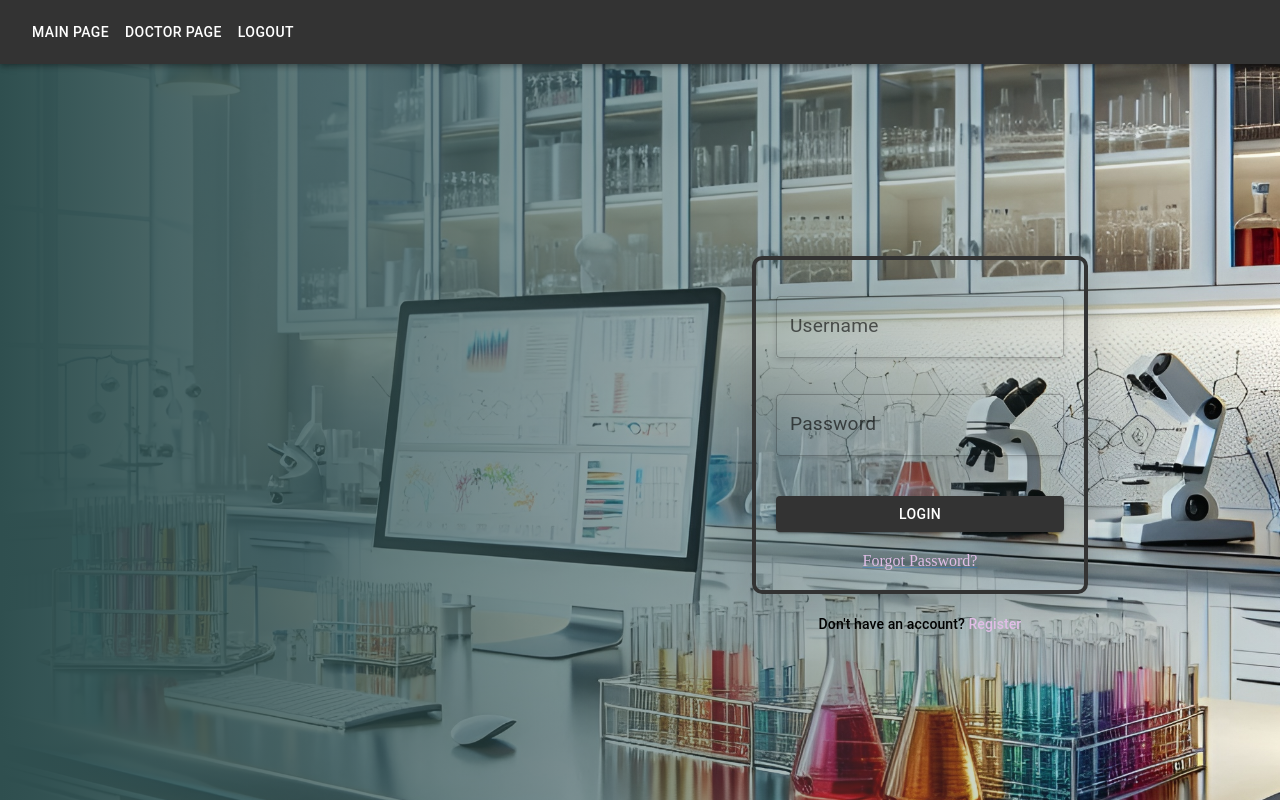
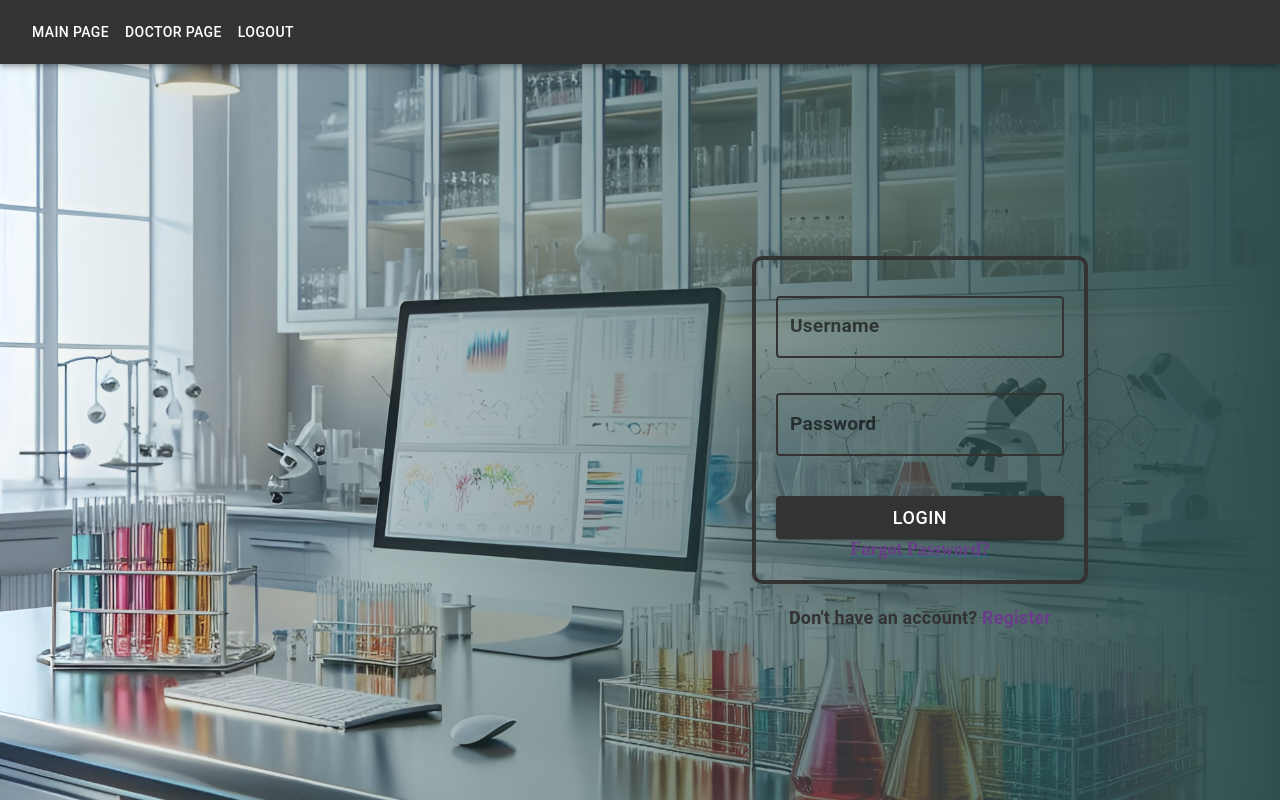
Before and after one commit to JStepnicki/Onco-Marker, a React (Vite) app in the folder frontend/: page / in a window 1280 px wide. Built offline with nearby package versions, Linux system fonts and the light colour scheme.

Commit message:
feat: main page css finished

```diff
--- a/frontend/src/App.css
+++ b/frontend/src/App.css
@@ -10,8 +10,8 @@
   position: absolute;
   width: 100%;
   height: 100%;
-  background-image: linear-gradient(to right, #2F4F4F, rgba(47, 79, 79, 0)), url('./assets/new.jpg'); /* Dodaj gradient i obraz jako tło */
-  background-size: cover; /* Zmień na contain dla zdjęcia, aby całe zdjęcie było widoczne */
-  background-position: center; /* Wyśrodkuj zdjęcie */
-  background-repeat: no-repeat; /* Dodaj to, aby zdjęcie nie powtarzało się */
+  background-image: linear-gradient(to left, #2F4F4F, rgba(47, 79, 79, 0)), url('./assets/new.jpg');
+  background-size: cover;
+  background-position: center;
+  background-repeat: no-repeat;
 }
--- a/frontend/src/components/Auth/Login.css
+++ b/frontend/src/components/Auth/Login.css
@@ -1,18 +1,25 @@
+
 .login-form {
-  display: flex;
-  flex-direction: column;
-  align-items: center;
-  justify-content: center;
   max-width: 400px;
   margin: 0 auto;
   padding: 20px;
+  border: 4px solid #333;
+  border-radius: 10px;
+  background-color: transparent;
+  box-shadow: 0px 11px 35px 2px rgba(0, 0, 0, 0.14);
+  transition: box-shadow 0.3s ease;
+}
 
+
+.login-form .MuiButton-root {
+  margin-top: 20px;
+  background-color: #333;
+  color: #FFFFFF;
+  font-size: 18px;
 }
 
 .login-form .MuiTextField-root {
   margin-bottom: 20px;
-  width: 100%;
-  box-shadow: 0 2px 5px rgba(0, 0, 0, 0.15);
 
 
 }
@@ -26,5 +33,4 @@
   cursor: pointer;
   color: #1976d2;
   margin-top: 20px;
-  transition: color 0.3s ease; /* added transition */
 }
--- a/frontend/src/components/Auth/Login.jsx
+++ b/frontend/src/components/Auth/Login.jsx
@@ -14,9 +14,39 @@ function Login() {
             MuiInputLabel: {
                 styleOverrides: {
                     root: {
-                        fontSize: '1.2rem', // Increase font size of label
+                        fontSize: '1.2rem',
+                        fontWeight: 'bold',
                         '&:hover': {
-                            color: '#333', // Change color to #333 on hover
+                            color: '#333',
+                        },
+                        '&.Mui-focused': {
+                            color: '#333',
+                        },
+                    },
+                },
+            },
+            MuiOutlinedInput: {
+                styleOverrides: {
+                    root: {
+                        '& .MuiOutlinedInput-notchedOutline': {
+                            borderColor: '#333',
+                            borderWidth: '2px',
+                        },
+                        '&.Mui-focused .MuiOutlinedInput-notchedOutline': {
+                            borderColor: '#333',
+                            borderWidth: '2px',
+                        },
+                    },
+                },
+            },
+            MuiInputBase: {
+                styleOverrides: {
+                    input: {
+                        '&::placeholder': {
+                            color: '#333',
+                        },
+                        '&:focus::placeholder': {
+                            color: '#333',
                         },
                     },
                 },
--- a/frontend/src/components/Auth/Register.css
+++ b/frontend/src/components/Auth/Register.css
@@ -2,18 +2,25 @@
   max-width: 400px;
   margin: 0 auto;
   padding: 20px;
-  border: 1px solid #ccc;
-  border-radius: 5px;
-  background-color: #f9f9f9;
+  border: 4px solid #333;
+  border-radius: 10px;
+  background-color: transparent;
+  box-shadow: 0px 11px 35px 2px rgba(0, 0, 0, 0.14);
+  transition: box-shadow 0.3s ease;
+}
+
+
+.register-form .MuiButton-root {
+  margin-top: 20px;
+  background-color: #333;
+  color: #FFFFFF;
+  font-size: 18px;
 }
 
 .register-form .MuiTextField-root {
   margin-bottom: 20px;
 }
 
-.register-form .MuiButton-root {
-  margin-top: 20px;
-}
 
 .register-form .MuiLink-root {
   cursor: pointer;
--- a/frontend/src/components/Auth/Register.jsx
+++ b/frontend/src/components/Auth/Register.jsx
@@ -16,9 +16,39 @@ function Register() {
             MuiInputLabel: {
                 styleOverrides: {
                     root: {
-                        fontSize: '1.2rem', // Increase font size of label
+                        fontSize: '1.2rem',
+                        fontWeight: 'bold',
                         '&:hover': {
-                            color: '#333', // Change color to #333 on hover
+                            color: '#333',
+                        },
+                        '&.Mui-focused': {
+                            color: '#333',
+                        },
+                    },
+                },
+            },
+            MuiOutlinedInput: {
+                styleOverrides: {
+                    root: {
+                        '& .MuiOutlinedInput-notchedOutline': {
+                            borderColor: '#333',
+                            borderWidth: '2px',
+                        },
+                        '&.Mui-focused .MuiOutlinedInput-notchedOutline': {
+                            borderColor: '#333',
+                            borderWidth: '2px',
+                        },
+                    },
+                },
+            },
+            MuiInputBase: {
+                styleOverrides: {
+                    input: {
+                        '&::placeholder': {
+                            color: '#333',
+                        },
+                        '&:focus::placeholder': {
+                            color: '#333',
                         },
                     },
                 },
@@ -105,7 +135,7 @@ function Register() {
                 </Box>
             </Grid>
         </ThemeProvider>
-            );
-            }
+    );
+}
 
-            export default Register;
+export default Register;
--- a/frontend/src/pages/MainPage.css
+++ b/frontend/src/pages/MainPage.css
@@ -1,7 +1,6 @@
-/* frontend/src/pages/MainPage.css */
 .main-page {
     width: 400px;
-    margin: 10em auto; /* Increase the top margin */
+    margin: 10em auto;
     margin-right: 10em;
     border-radius: 1.5em;
     padding: 2em;
@@ -11,50 +10,15 @@
 
 
 .main-page .MuiTypography-subtitle2 {
+    color: #333;
+    font-size: 18px;
     margin-top: 20px;
+    font-weight: bold;
 }
 
 .main-page .MuiLink-root {
-    color: #E1BEE7;
+    font-size: 18px;
+    color: #6A3D8A;
     cursor: pointer;
+    font-weight: bold;
 }
-
-/* frontend/src/components/Auth/Login.css */
-.login-form {
-    max-width: 400px;
-    margin: 0 auto;
-    padding: 20px;
-    border: 4px solid #333;
-    border-radius: 10px; /* increased border-radius */
-    background-color: transparent;
-    box-shadow: 0px 11px 35px 2px rgba(0, 0, 0, 0.14);
-    transition: box-shadow 0.3s ease; /* added transition */
-}
-
-
-.login-form .MuiButton-root {
-    margin-top: 20px;
-    background-color: #333;
-    color: #FFFFFF;
-}
-
-
-/* frontend/src/components/Auth/Register.css */
-.register-container {
-    max-width: 400px;
-    margin: 0 auto;
-    padding: 20px;
-    border: 4px solid #333;
-    border-radius: 10px; /* increased border-radius */
-    background-color: transparent;
-    box-shadow: 0px 11px 35px 2px rgba(0, 0, 0, 0.14);
-    transition: box-shadow 0.3s ease; /* added transition */
-}
-
-
-
-.register-form .MuiButton-root {
-    margin-top: 20px;
-    background-color: #333;
-    color: #FFFFFF; /* Zmień kolor tekstu przycisku */
-}
```
